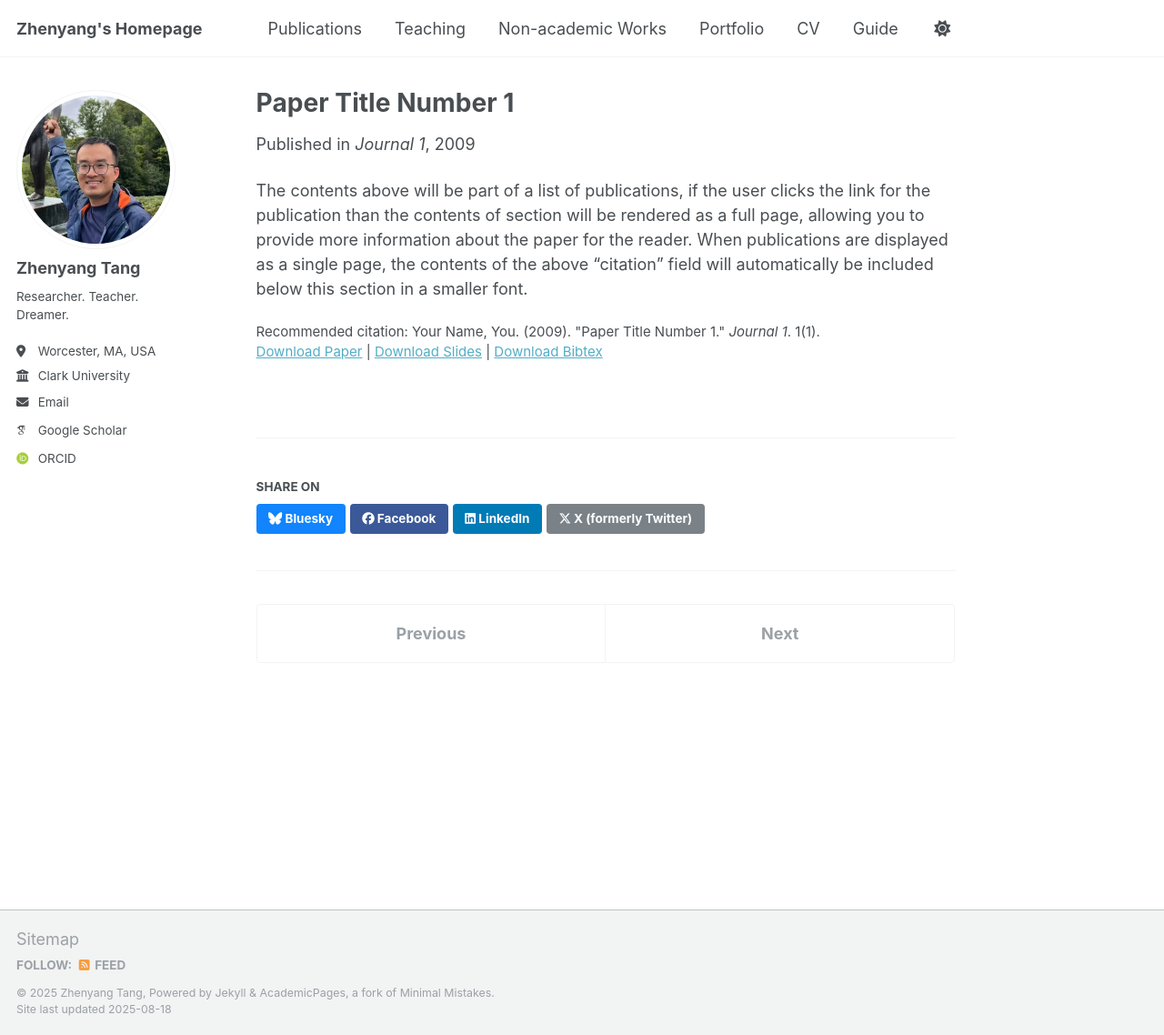
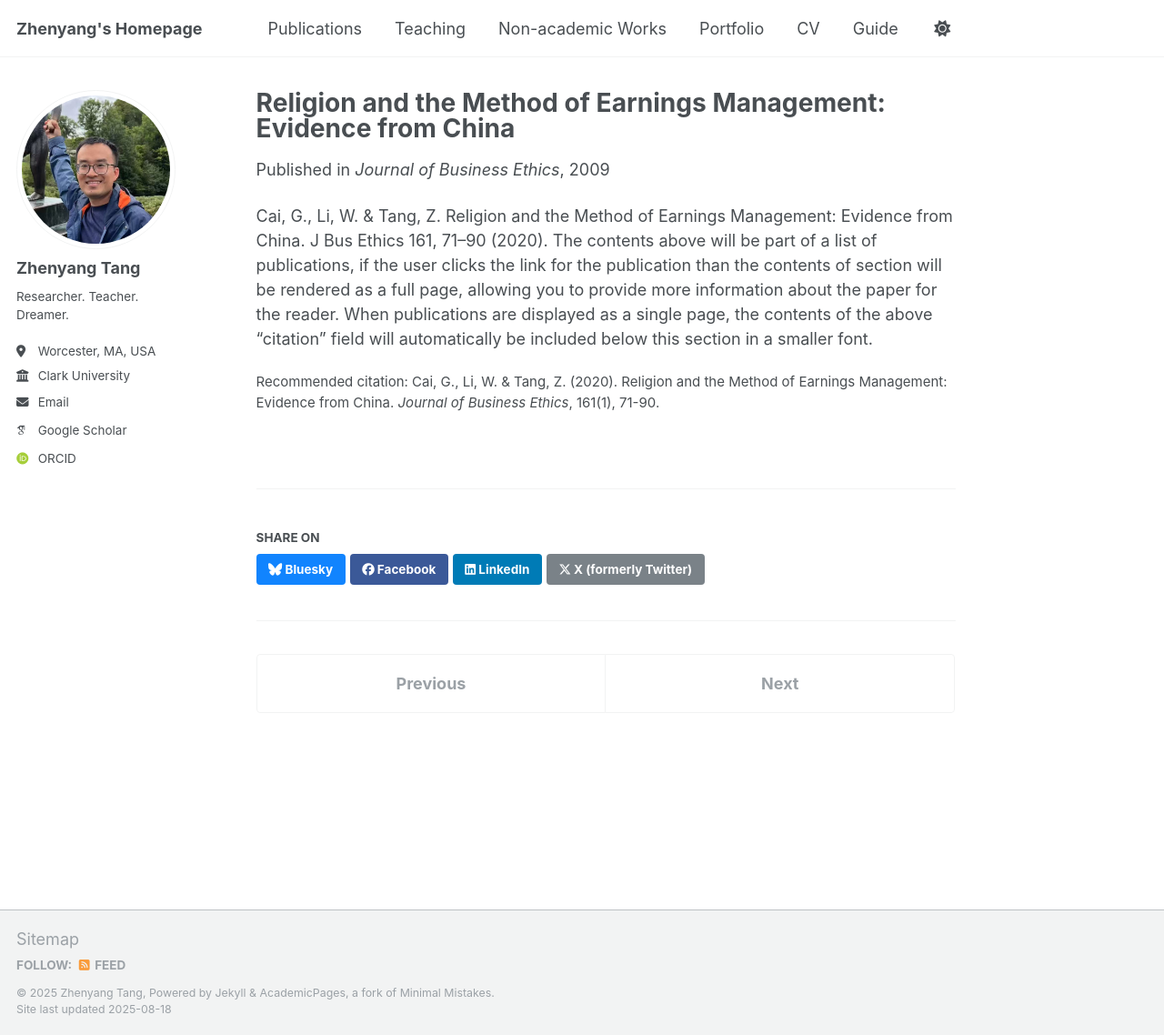
Before and after one commit to zhenyang-tang/zhenyang-tang.github.io, a Jekyll site: the page built from _publications/2009-10-01-paper-title-number-1.md, in a window 1280 px wide and 1138 px high. Shown: the whole window at 91% size. Built offline with Jekyll 4.4.1, drawn with Linux system fonts in a browser that asks for light colours; some web fonts are replaced; a script that is not in the unit is left out.

Commit message:
Update 2009-10-01-paper-title-number-1.md

```diff
--- a/_publications/2009-10-01-paper-title-number-1.md
+++ b/_publications/2009-10-01-paper-title-number-1.md
@@ -1,14 +1,15 @@
 ---
-title: "Paper Title Number 1"
+title: "Religion and the Method of Earnings Management: Evidence from China"
 collection: publications
 category: manuscripts
-permalink: /publication/2009-10-01-paper-title-number-1
-excerpt: 'This paper is about the number 1. The number 2 is left for future work.'
-date: 2009-10-01
-venue: 'Journal 1'
-slidesurl: 'http://academicpages.github.io/files/slides1.pdf'
-paperurl: 'http://academicpages.github.io/files/paper1.pdf'
-bibtexurl: 'http://academicpages.github.io/files/bibtex1.bib'
-citation: 'Your Name, You. (2009). &quot;Paper Title Number 1.&quot; <i>Journal 1</i>. 1(1).'
+permalink: 'https://link.springer.com/article/10.1007/s10551-018-3971-6'
+excerpt: 'Consistent with the view that religion proxies for risk aversion, we find in a sample of Chinese firms that the positive (negative) association between religiosity and real (accrual) earnings management is stronger for firms with lower litigation risk and for those audited by less reputable auditors.'
+year: 2020
+venue: 'Journal of Business Ethics'
+slidesurl: #'http://academicpages.github.io/files/slides1.pdf'
+paperurl: #'http://academicpages.github.io/files/paper1.pdf'
+bibtexurl: #'http://academicpages.github.io/files/bibtex1.bib'
+citation: 'Cai, G., Li, W. & Tang, Z. (2020). Religion and the Method of Earnings Management: Evidence from China. <i>Journal of Business Ethics</i>, 161(1), 71-90.'
 ---
+Cai, G., Li, W. & Tang, Z. Religion and the Method of Earnings Management: Evidence from China. J Bus Ethics 161, 71–90 (2020).
 The contents above will be part of a list of publications, if the user clicks the link for the publication than the contents of section will be rendered as a full page, allowing you to provide more information about the paper for the reader. When publications are displayed as a single page, the contents of the above "citation" field will automatically be included below this section in a smaller font.
```
